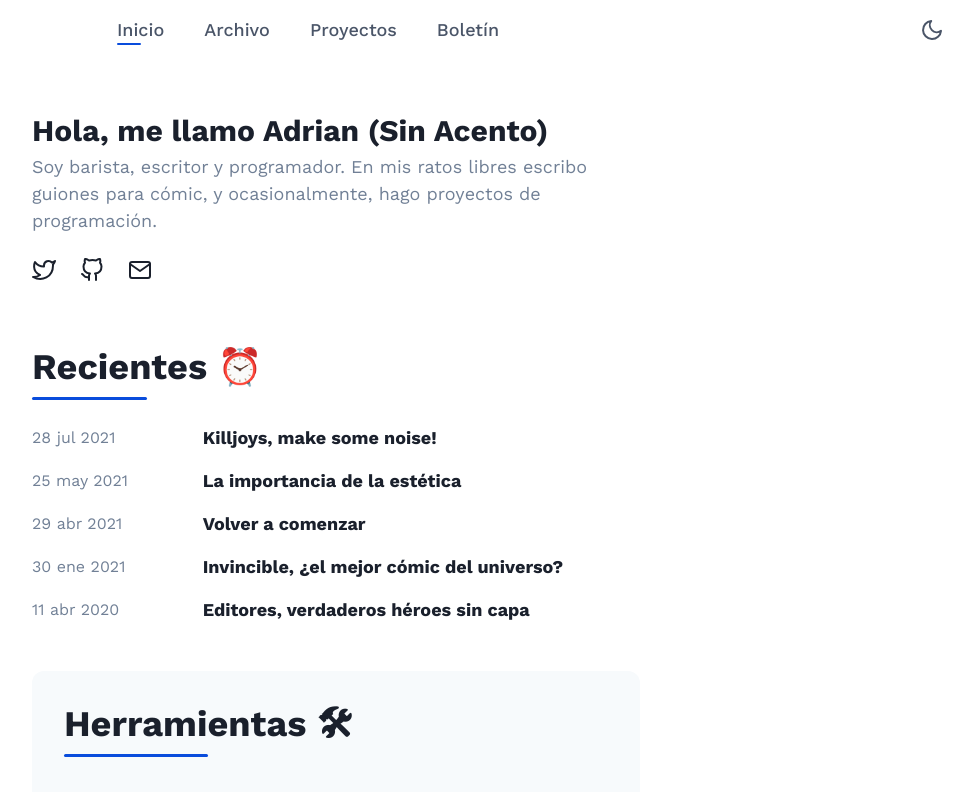
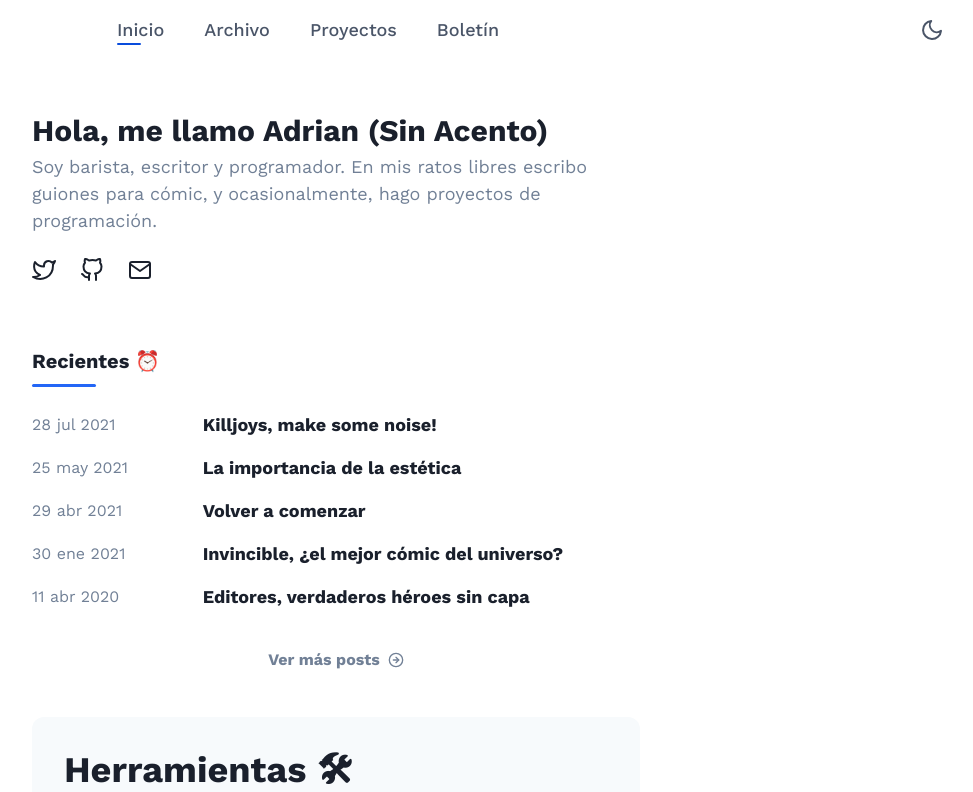
Before and after one commit to adrrian17/v2, a Next.js app: page / in a window 1280 px wide. Shown: the top 792 px of the page, without its empty margins (304-1277 px from the left). Built offline with nearby package versions, Linux system fonts and the light colour scheme.

Commit message:
Make some improvements to the recent posts list

```diff
--- a/src/components/posts/RecentPosts.jsx
+++ b/src/components/posts/RecentPosts.jsx
@@ -7,26 +7,30 @@ import {
   Text,
   Flex,
   useColorModeValue,
+  Button,
+  IconButton,
 } from '@chakra-ui/react';
 
 import NextLink from 'next/link';
+import { FiArrowRightCircle } from 'react-icons/fi';
 import { dateFormatted } from '~/utils/dateParser';
 
 export default function RecentPosts({ posts }) {
   const titleColor = useColorModeValue('gray.800', 'whiteAlpha.900');
-  const dateColor = useColorModeValue('gray.500', 'gray.400');
+  const dateColor = useColorModeValue('gray.500', 'gray.500');
 
   return (
     <Container maxW={'container.sm'} mx={'auto'} mb={12}>
       <Stack w={'fit-content'} mb={6}>
-        <Heading
+        <Text
+          fontSize={'xl'}
           fontFamily={'Work Sans'}
           fontWeight={700}
           color={useColorModeValue('gray.800', 'whiteAlpha.900')}
         >
           Recientes ⏰
-        </Heading>
-        <Box rounded={'full'} h={'3px'} bg={'brand.500'} w={'50%'} />
+        </Text>
+        <Box rounded={'full'} h={'3px'} bg={'brand.400'} w={'50%'} />
       </Stack>
       {posts.map((post) => (
         <Flex
@@ -59,6 +63,21 @@ export default function RecentPosts({ posts }) {
           </Flex>
         </Flex>
       ))}
+      <Flex flex={1} justify={'center'} mt={10}>
+        <NextLink href="/archivo" passHref>
+          <Button
+            variant={'link'}
+            rightIcon={<FiArrowRightCircle />}
+            _focus={{ ring: 0 }}
+            _hover={{
+              textDecoration: 'none',
+              color: useColorModeValue('gray.800', 'whiteAlpha.900'),
+            }}
+          >
+            Ver más posts
+          </Button>
+        </NextLink>
+      </Flex>
     </Container>
   );
 }
```
